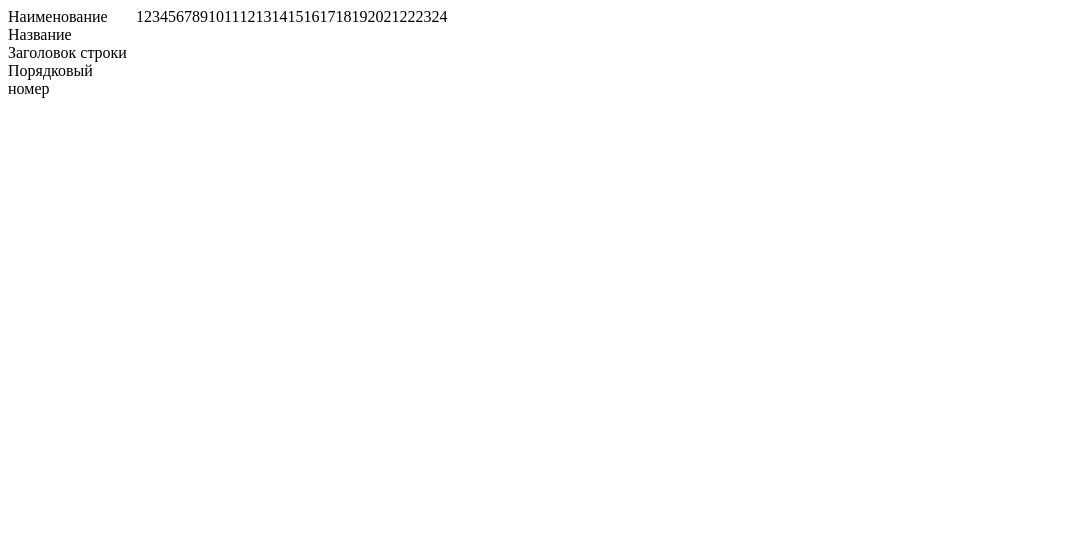
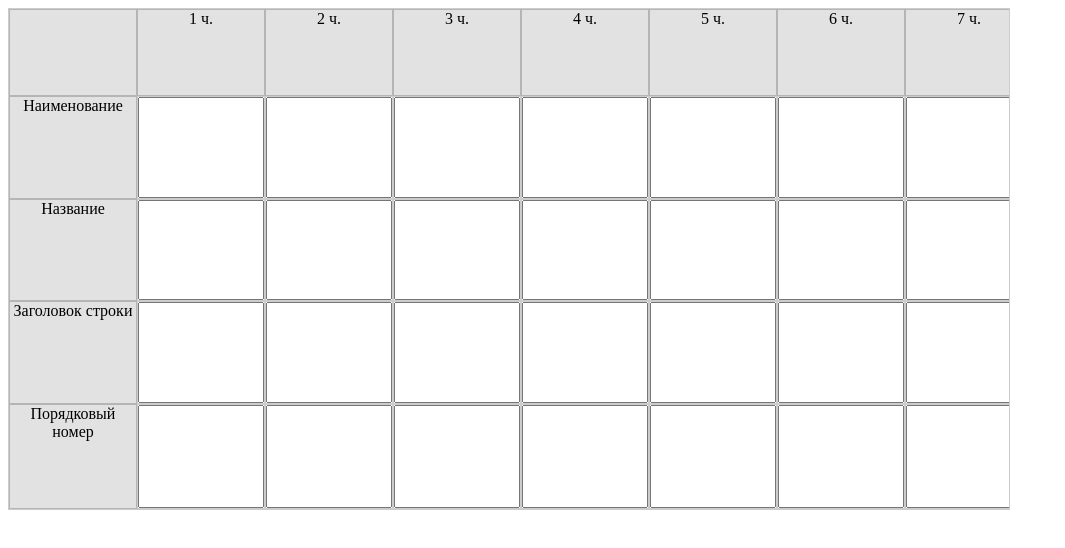
Before and after one commit to sensactive/tn_test, a Vue app: page / in a window 1280 px wide. Shown: the top 548 px of the page, without its empty margins (0-1065 px from the left). Built offline with nearby package versions, Linux system fonts and the light colour scheme.

Commit message:
maintable done

```diff
--- a/src/App.vue
+++ b/src/App.vue
@@ -1,6 +1,9 @@
 <template>
   <div id="app">
-    <main-table :rows="rows" :cols="cols"/>
+    <main-table
+      :headers="headers"
+      :items="items"
+    />
   </div>
 </template>
 
@@ -93,7 +96,26 @@ export default {
         fullName: '', name: '', titleRow: '', number: '24',
       },
     ],
+    headers: [
+      { value: 'title' },
+    ],
+    items: [
+      { title: 'Наименование' },
+      { title: 'Название' },
+      { title: 'Заголовок строки' },
+      { title: 'Порядковый номер' },
+    ],
   }),
+  created() {
+    for (let i = 1; i < 25; i += 1) {
+      this.headers.push({
+        text: `${i} ч.`,
+        value: i,
+      });
+      // eslint-disable-next-line no-return-assign,no-param-reassign
+      this.items.forEach((item) => { item[i] = ''; });
+    }
+  },
 };
 </script>
 
--- a/src/components/MainTable.vue
+++ b/src/components/MainTable.vue
@@ -1,63 +1,96 @@
 <template>
   <div class="table-sc">
-    <div class="table__header"></div>
-    <div class="table__rows">
-      <div class="table__rows__first-col">
     <div
-          v-for="(row, index) in rows"
-          :key="index + 'title'"
-          class="table__rows__first-col__cell"
+      v-for="header in headers"
+      :key="header.value"
+      class="table-header"
     >
-          {{ row.text }}
+      {{ header.text }}
     </div>
+    <template v-for="(item) in items">
+      <div
+        v-for="header in headers"
+        class="table-cell"
+        :class="header.value === 'title' ? 'table-cell_first-col' : ''"
+      >
+        <slot
+          :name="`item.${header.value}`"
+          :item="item"
+        >
+          <div
+            v-if="header.value === 'title'"
+          >
+            {{ item[header.value] }}
           </div>
-      <div class="table__rows__content" ref="content">
-        <div v-for="(col, colIdx) in cols" :key="colIdx" class="table__rows__content-row">
-          <div
-            v-for="(row, rowIdx) in rows"
-            :key="rowIdx + 'cell'"
-            class="table__rows__content-row__cell"
+          <label v-else>
+            <input
+              type="number"
+              :placeholder="item[header.value]"
+              max="999999"
             >
-          <!--            <input type="text">-->
-            {{ col[row.value] }}
+          </label>
+        </slot>
       </div>
-        </div>
-      </div>
-    </div>
-    <div></div>
+    </template>
   </div>
 </template>
 
 <script>
 export default {
   name: 'MainTable',
-  computed: {
-  },
   props: {
-    rows: { type: Array, default: () => [] },
-    cols: { type: Array, default: () => [] },
+    headers: { type: Array, default: () => [] },
+    items: { type: Array, default: () => [] },
   },
   mounted() {
-    this.$refs.content.style.gridTemplateColumns = `repeat(${this.cols.length}, max-content)`;
+    const el = document.querySelector('.table-sc');
+    if (el) {
+      el.style.gridTemplateColumns = `repeat(${this.headers.length}, minmax(10vw, max-content))`;
+    }
+    const allInputs = document.querySelectorAll('input[type="number"]');
+    allInputs.forEach((input) => {
+      // eslint-disable-next-line no-param-reassign,func-names
+      input.oninput = function () {
+        if (this.value.length > 6) { this.value = this.value.slice(0, 6); }
+      };
+    });
   },
 };
 </script>
 
 <style lang="scss">
-  .table {
-    &-sc {
+  .table-sc {
     width: 1000px;
     height: 500px;
+    display: grid;
+    border: 1px solid rgba(0,0,0,.2);
+    overflow: auto;
+    .table {
+      &-header {
+        position: sticky;
+        top: 0;
+        background: #e2e2e2;
       }
-    &__rows {
-      display: grid;
-      grid-template-columns: 10vw max-content;
-      width: inherit;
-      &__content {
-        display: grid;
-        overflow: auto;
-        width: inherit;
+      &-cell {
+        padding: 0;
+        input[type="number"] {
+          padding: 0;
+          margin: 0;
+          max-width: 100%;
+          min-height: 100%;
+          box-sizing: border-box;
+          font-size: 2vw;
+        }
+        &_first-col {
+          background: #e2e2e2;
+          position: sticky;
+          left: 0;
         }
       }
     }
+    & > div {
+      text-align: center;
+      border: 1px solid rgba(0,0,0,.2);
+    }
+  }
 </style>
```
Also changed, not shown: package.json (+5 -2 lines). Lines whose indentation alone changed are shown as unchanged.
